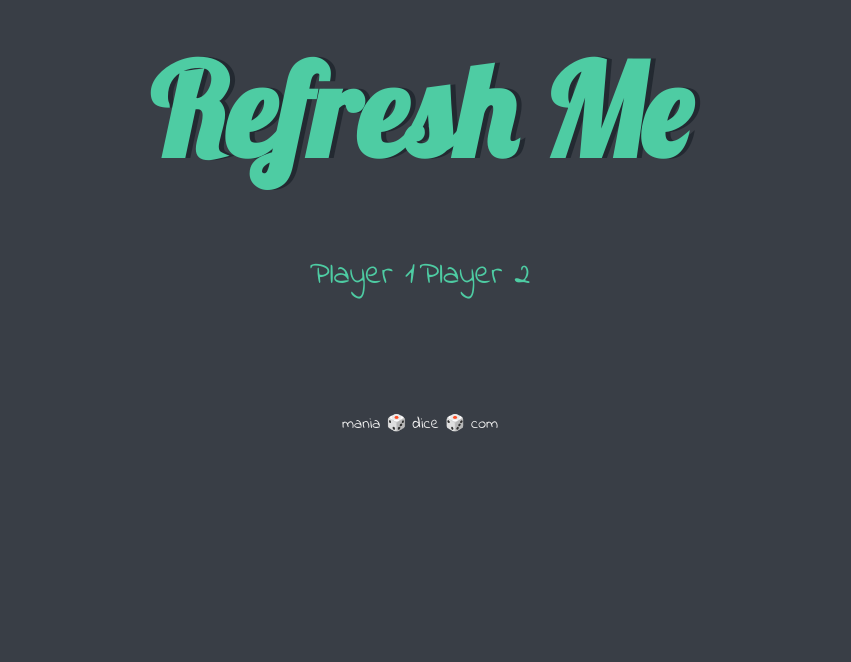
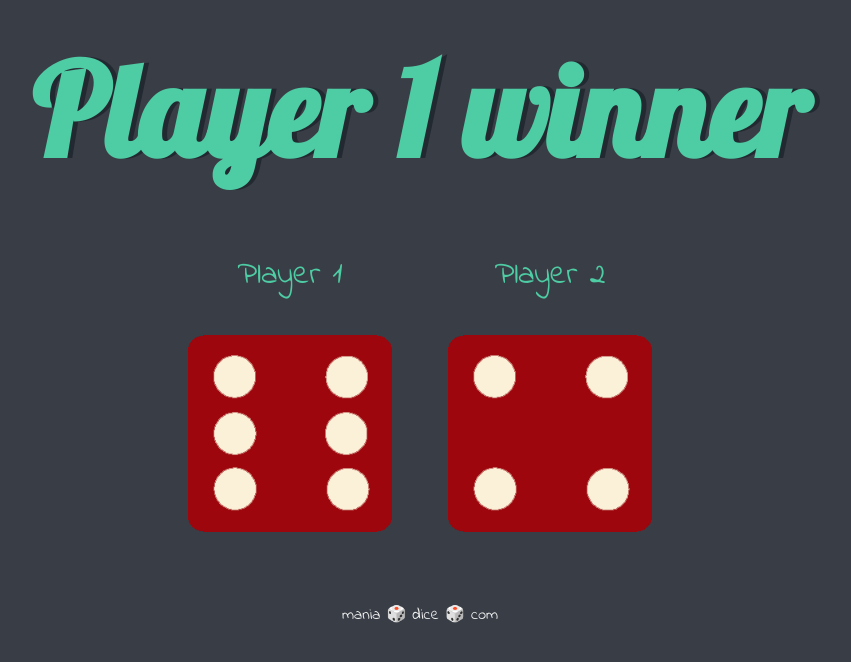
Before and after one commit to gvsankirtana/javascript-games-, a plain HTML site: page dice game/dicee.html in a window 1280 px wide. Shown: the whole page, without its empty margins (220-1071 px from the left). Drawn offline with Linux system fonts and the light colour scheme.

Commit message:
Add files via upload

```diff
--- a/dice game/dicee.html
+++ b/dice game/dicee.html
@@ -5,28 +5,21 @@
     <title>Dicee</title>
     <link rel="stylesheet" href="styles.css">
     <link href="https://fonts.googleapis.com/css?family=Indie+Flower|Lobster" rel="stylesheet">
-
   </head>
   <body>
-
     <div class="container">
       <h1>Refresh Me</h1>
-
       <div class="dice">
         <p>Player 1</p>
-        <img class="img1" src="">
+        <img class="img1" src="images/dice6.png">
       </div>
-
       <div class="dice">
         <p>Player 2</p>
-        <img class="img2" src="">
+        <img class="img2" src="images/dice6.png">
       </div>
-
     </div>
-
-
+    <script src="index.js"></script>
   </body>
-
   <footer>
     mania 🎲 dice 🎲 com
   </footer>
--- /dev/null
+++ b/dice game/index.js
@@ -0,0 +1,15 @@
+var randomNumber1 = Math.floor( Math.random() * 6) + 1;
+var randomDiceImage1 = "images/" + "dice" + randomNumber1 + ".png";
+var randomNumber2 = Math.floor( Math.random() * 6) + 1;
+var randomDiceImage2 = "images/" + "dice" + randomNumber2 + ".png";
+var dice1 = document.querySelectorAll("img")[0].setAttribute("src", randomDiceImage1);
+var dice2 = document.querySelectorAll("img")[1].setAttribute("src", randomDiceImage2);
+if(randomNumber1>randomNumber2){
+    document.querySelector("h1").innerHTML="Player 1 winner";
+}
+else if(randomNumber2>randomNumber1){
+    document.querySelector("h1").innerHTML="Player 2 winner";
+}
+else{
+    document.querySelector("h1").innerHTML="Draw";
+}
```
Also changed, not shown: dice game/styles.css (+0 -7 lines).
